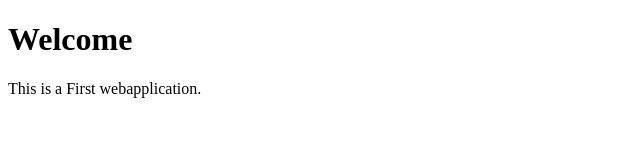
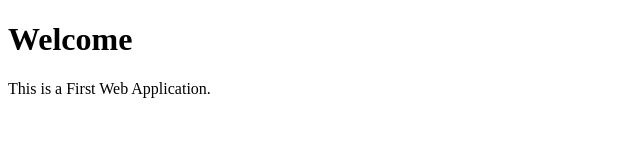
Before and after one commit to KD1406/bank, a plain HTML site: page index.html in a window 1280 px wide. Shown: the full height of the page, 0-640 px from the left. Drawn offline with Linux system fonts and the light colour scheme.

Commit message:
Update index.html

```diff
--- a/index.html
+++ b/index.html
@@ -6,7 +6,7 @@
 <body>
 
 <h1>Welcome</h1>
-<p>This is a First webapplication.</p>
+<p>This is a First Web Application.</p>
 
 </body>
 </html>
```
